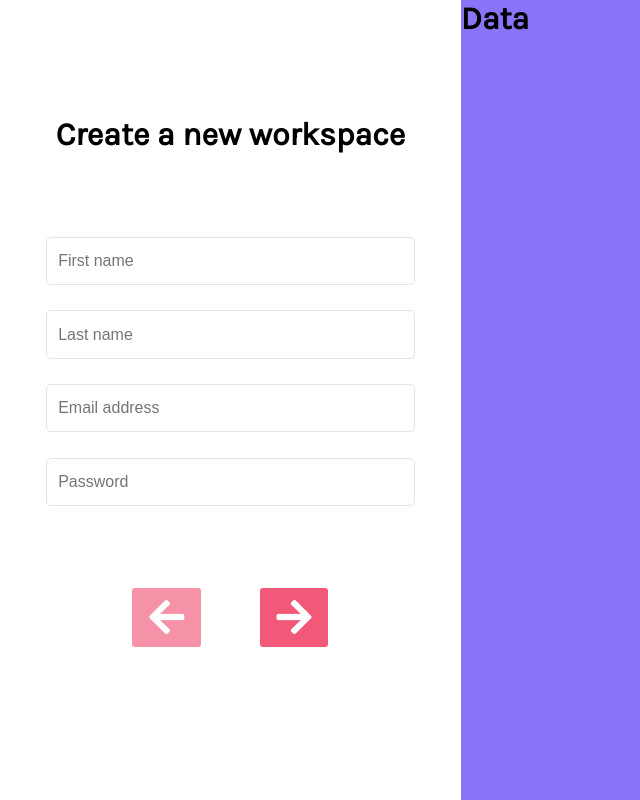
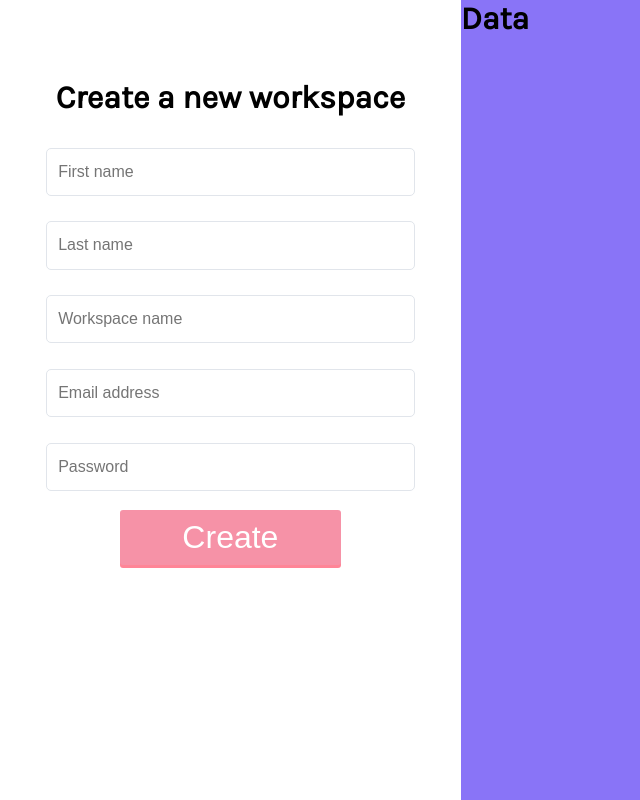
Before and after one commit to myeasyhome/enlist, a Flask app: page /create_workspace in a window 1280 px wide. Shown: the whole page, without its empty margins (0-640 px from the left). Run offline with Flask 2, Linux system fonts and the light colour scheme; some libraries are stand-ins or nearby versions.

Commit message:
Updated create workspace design

```diff
--- a/blueprints/workspaces/workspaces_api.py
+++ b/blueprints/workspaces/workspaces_api.py
@@ -1,6 +1,6 @@
 
 
-from flask import Blueprint, request
+from flask import Blueprint, request, jsonify
 from flask_restful import Resource, Api, reqparse
 from app import mongo_app
 
@@ -11,7 +11,8 @@ workspaces_api = Blueprint('workspaces_api', __name__, template_folder="template
 @workspaces_api.route('/create_workspace', methods=['POST'])
 def create_workspace():
     if request.method == 'POST':
-        return 'Posting'
+        print("Create workspace API call")
+        return jsonify(status= "success")
 
 
 # Test API to acquire some data
--- a/static/css/create-workspace.css
+++ b/static/css/create-workspace.css
@@ -20,14 +20,56 @@ body{
     --black: #222d38;
 }
 
-#workspace-box{
+
+#workspace-maker-container{
   display: flex;
-  justify-content: center;
-  align-items: center;
-  width: 100%;
-  height: 100%;
 }
 
+#left-box{
+  width: 36%;
+  height: 100vh;
+  line-height: 1.5;
+}
+
+#left-header{
+  text-align: center;
+  padding-top: 16%;
+}
+
+#inputs-container{
+  width: 80%;
+  margin: auto;
+  text-align: center;
+}
+
+#submit-box{
+  width: 80%;
+  margin: auto;
+  text-align: center;
+}
+
+#finish-btn{
+  width: 60%;
+  margin-top: 5%;
+  background-color: var(--main-red);
+  color: white;
+  border-color: transparent;
+  border-radius: 3px;
+  box-shadow: 0px 3px 0px var(--sec-red);
+  font-size: 2em;
+  padding-top: 2%;
+  padding-bottom: 2%;
+}
+
+.finish-btn-inactive{
+  opacity: 0.65;
+  cursor: not-allowed;
+}
+
+#finish-btn.finish-btn-active:hover{
+  background-color: var(--sec-red);
+  cursor: pointer;
+}
 
 .data-input{
     width: 100%;
@@ -42,84 +84,7 @@ body{
     line-height: 1.5;
 }
 
-.data-input:hover{
-    border-color: var(--blue-grey);
+#right-box{
+  width: 64%;
+  background-color: var(--main-blue);
 }
-
-.data-input:focus{
-    border-width: 2px;
-    border-color: var(--blue-grey);
-}
-
-#workspace-maker-container{
-    display: flex;
-    width: 100%;
-    height: 100%;
-}
-
-#left-box{
-    width: 36%;
-    height: 100vh;
-    line-height: 1.5;
-}
-
-#left-sub-box{
-    width: 80%;
-    margin-left: 10%;
-    text-align: center;
-}
-
-#left-header{
-    padding-top: 30%;
-}
-
-#box-container{
-  display: flex;
-  justify-content: center;
-  align-items: center;
-  height: 50%;
-}
-
-#finish-btn{
-  width: 60%;
-  background-color: var(--main-blue);
-  color: white;
-  border-color: transparent;
-  border-radius: 3px;
-  box-shadow: 0px 3px 0px var(--sec-blue);
-  font-size: 2em;
-  padding-top: 2%;
-  padding-bottom: 2%;
-}
-
-#finish-btn:hover{
-  background-color: var(--sec-blue);
-  cursor: pointer;
-}
-
-#right-box{
-    width: 64%;
-    background-color: var(--main-blue);
-}
-
-.move-btn{
-    margin: 8%;
-    padding: 2%;
-    padding-left: 4%;
-    padding-right: 4%;
-    color: white;
-    background-color: var(--main-red);
-    border-color: transparent;
-    border-radius: 3px;
-    font-size: 2.5em;
-}
-
-.move-btn-active:hover{
-    cursor: pointer;
-    background-color: var(--sec-red);
-}
-
-.move-btn-disabled{
-    opacity: 0.65;
-    cursor: not-allowed;
-}
```
Also changed, not shown: static/components/workspace-maker.jsx (+52 -125 lines), static/bundles/createWorkspace.bundle.js.
